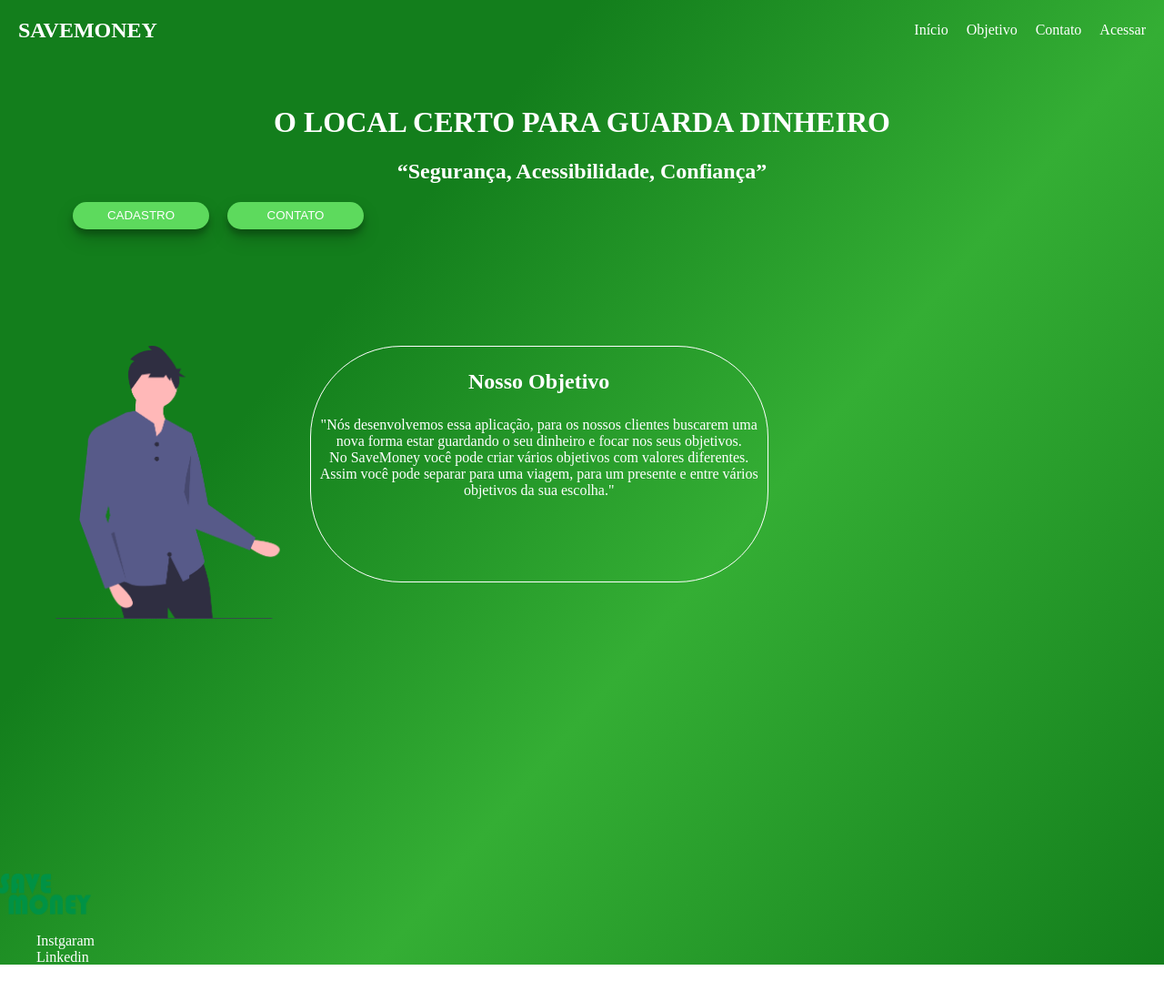
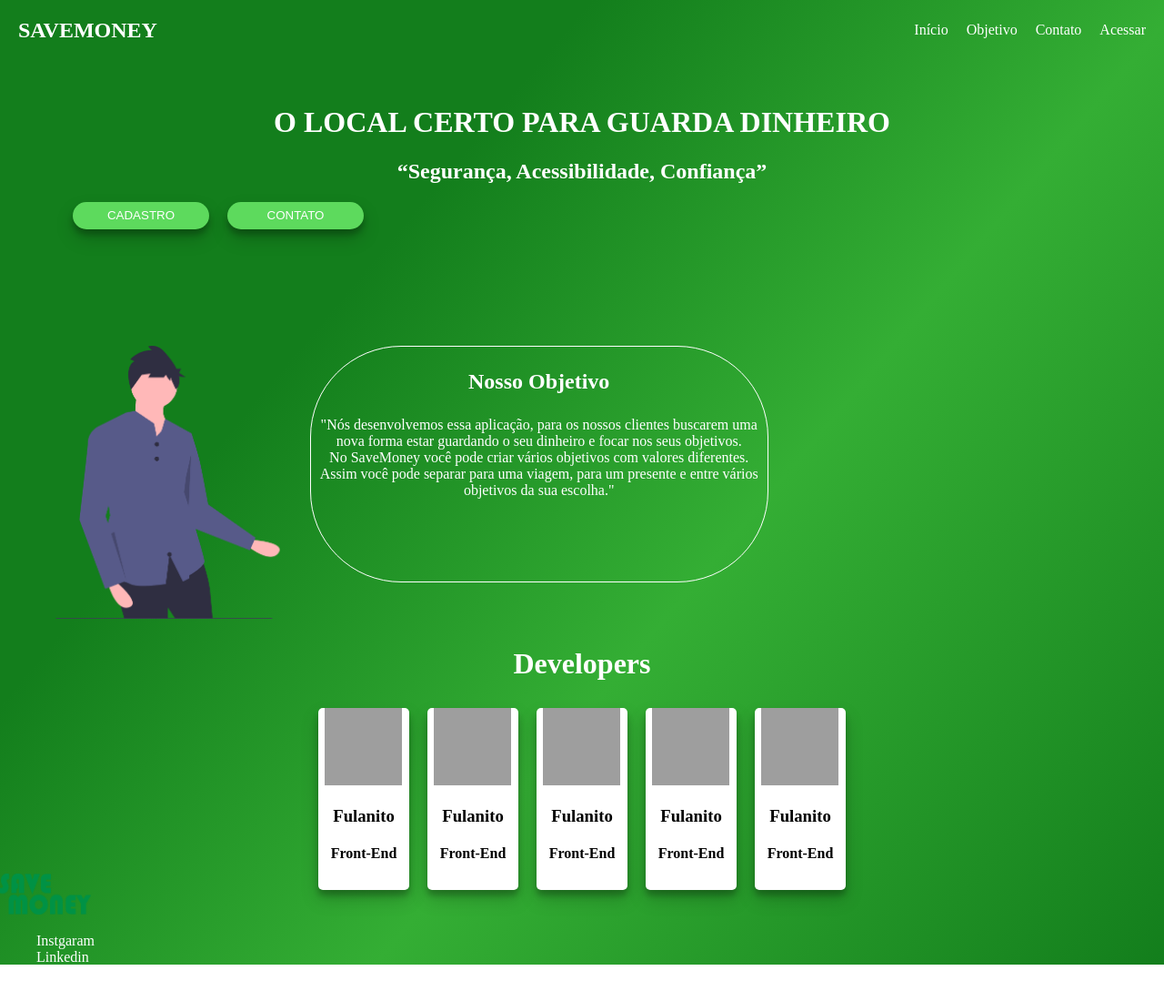
Before and after one commit to scov1no/savemoney_version_2, a plain HTML site: page app/index_2.html in a window 1280 px wide. Shown: the whole page at 91% size. Drawn offline with Linux system fonts and the light colour scheme; grey boxes are pictures that could not be loaded.

Commit message:
Cards da equipe

```diff
--- a/app/index_2.html
+++ b/app/index_2.html
@@ -44,7 +44,34 @@
             </div>
         </div>
         <div class="item_index main_index3">
-            <!-- Colocar cards da equipe-->
+            <h1>Developers</h1>
+            <div class="container_cards">
+                <div class="item_view">
+                    <img src="view/img/eddie_equipe_card.jpg" width="85px" height="85px">
+                    <h3>Fulanito</h3>
+                    <h4>Front-End</h4>
+                </div>
+                <div class="item_view">
+                    <img src="view/img/eddie_equipe_card.jpg" width="85px" height="85px">
+                    <h3>Fulanito</h3>
+                    <h4>Front-End</h4>
+                </div>
+                <div class="item_view">
+                    <img src="view/img/eddie_equipe_card.jpg" width="85px" height="85px">
+                    <h3>Fulanito</h3>
+                    <h4>Front-End</h4>
+                </div>
+                <div class="item_view">
+                    <img src="view/img/eddie_equipe_card.jpg" width="85px" height="85px">
+                    <h3>Fulanito</h3>
+                    <h4>Front-End</h4>
+                </div>
+                <div class="item_view">
+                    <img src="view/img/eddie_equipe_card.jpg" width="85px" height="85px">
+                    <h3>Fulanito</h3>
+                    <h4>Front-End</h4>
+                </div>
+            </div>
         </div>
         <div class="item_index footer_index">
             <a link="#"><img src="/app/view/img/savemoney.png" width="100px" height="45px"></a>
--- a/app/view/style.css
+++ b/app/view/style.css
@@ -159,7 +159,22 @@ a:link{
     padding: 5px;
 }
 .main_index3{
+    margin:30px;
     grid-area: main3;
+    text-align: center;
+
+}
+.container_cards{
+    justify-content: center;
+    margin:30px;
+    display: grid;
+    grid-template-columns: repeat(5, 100px) ;
+    grid-template-rows: 200px;
+    gap: 20px;
+    color:black;
+}
+.container_cards h3, h4{
+    align-content: end;
 }
 
 .footer_index{
```
Also changed, not shown: 1 other file.
